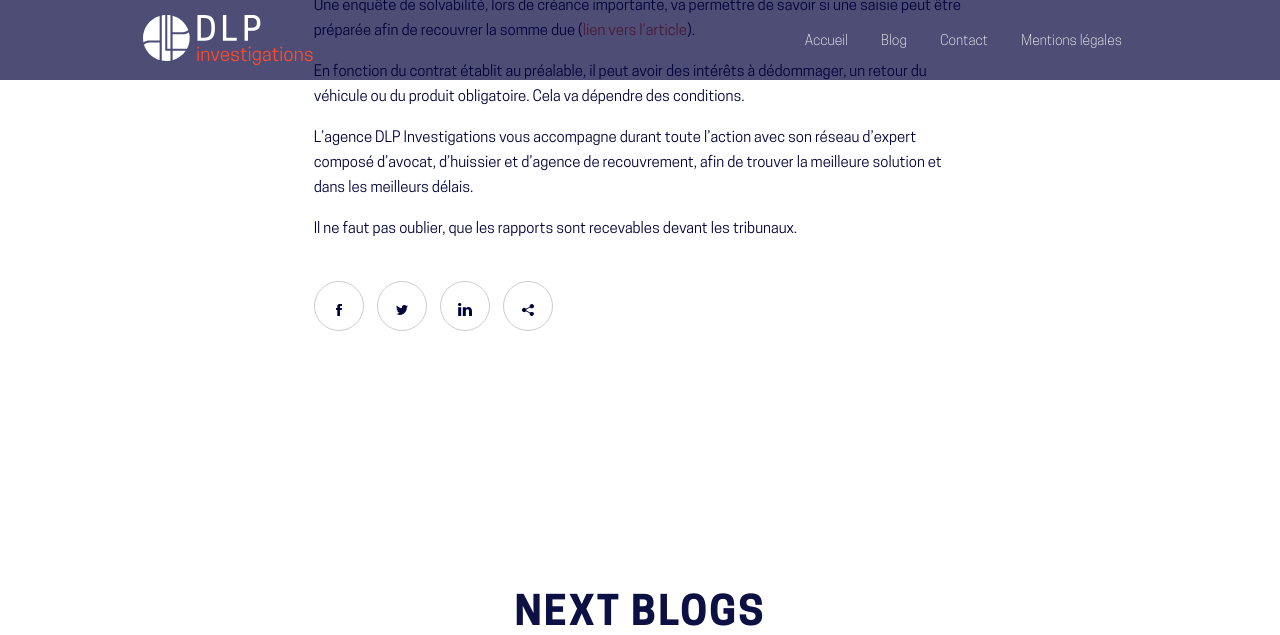
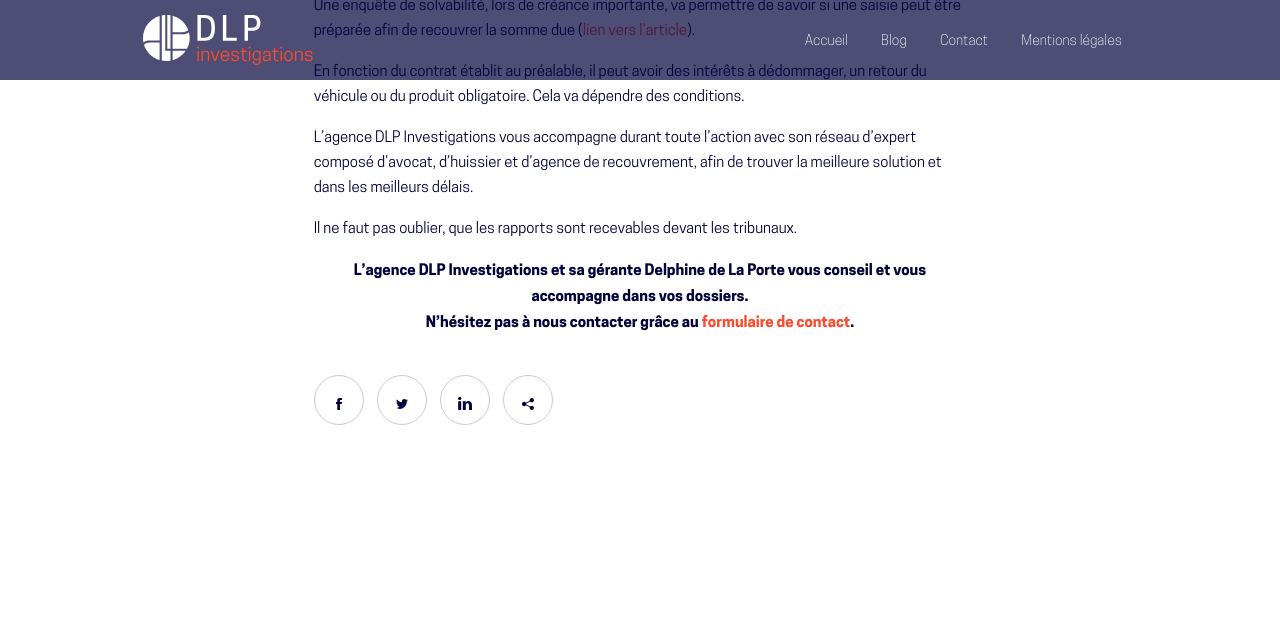
Before and after one commit to lobo-studio/dpl_investigation, a Jekyll site: the page built from _posts/2019-02-05-les-types-de-loyers-impayés.md, in a window 1280 px wide and 900 px high, scrolled down 1946 px, cut to the strip 0-635 px from the top of the window. Built offline with Jekyll 4.4.1, drawn with Linux system fonts in a browser that asks for light colours; nearby versions of some CDN libraries; some of the changed lines change nothing that is shown.

Commit message:
Updated '_posts/2019-02-05-les-types-de-loyers-impayés.md' via CloudCannon

```diff
--- a/_posts/2019-02-05-les-types-de-loyers-impayés.md
+++ b/_posts/2019-02-05-les-types-de-loyers-impayés.md
@@ -5,40 +5,43 @@
 permalink: '/blog/:title'
 ---
 
-L’expression loyers impayés est très souvent utilisée pour l’immobilier. Cependant, il existe d’autres types de loyers impayés. Nous pouvons citer entre autres les loyers bancaires dans le cadre des prêts, les loyers de location de biens de consommation comme le high-tech, l’électroménager, …
+L’expression loyers impay&eacute;s est tr&egrave;s souvent utilis&eacute;e pour l’immobilier. Cependant, il existe d’autres types de loyers impay&eacute;s. Nous pouvons citer entre autres les loyers bancaires dans le cadre des pr&ecirc;ts, les loyers de location de biens de consommation comme le high-tech, l’&eacute;lectrom&eacute;nager, …
 
-Dans tous les cas, la personne s’engage à payer un loyer en fonction d’un échéancier établi par l’organisme financier.
+Dans tous les cas, la personne s’engage &agrave; payer un loyer en fonction d’un &eacute;ch&eacute;ancier &eacute;tabli par l’organisme financier.
 
-Mais **qu’est-ce qu’un loyer impayé d’un point de vue immobilier, bancaire et de biens de consommation ?** Comment un détective privé peut apporter les pièces manquantes du puzzle au dossier ?
+Mais **qu’est-ce qu’un loyer impay&eacute; d’un point de vue immobilier, bancaire et de biens de consommation ?** Comment un d&eacute;tective priv&eacute; peut apporter les pi&egrave;ces manquantes du puzzle au dossier ?
 
-### Les différents types de loyers impayés les plus connus
+### Les diff&eacute;rents types de loyers impay&eacute;s les plus connus
 
-Les loyers impayés les plus connus et fréquents concernent l’immobilier. Cela désigne la situation où votre locataire ne vous paye plus les loyers, voire part sans donner son nouveau lieu de résidence. Il est donc en NPAI, n’habite pas à l’adresse indiquée, ou PSA, parti sans laisser d’adresse ([lien vers l’article](https://dlp-investigations.fr/recherche-de-debiteur/)).
+Les loyers impay&eacute;s les plus connus et fr&eacute;quents concernent l’immobilier. Cela d&eacute;signe la situation o&ugrave; votre locataire ne vous paye plus les loyers, voire part sans donner son nouveau lieu de r&eacute;sidence. Il est donc en NPAI, n’habite pas &agrave; l’adresse indiqu&eacute;e, ou PSA, parti sans laisser d’adresse ([lien vers l’article](https://dlp-investigations.fr/recherche-de-debiteur/)).
 
-De plus en plus fréquemment, une assurance est mise en place pour éviter ce genre de situation : la GLI ou garantie contre les loyers impayés. Si le dossier correspond aux critères de cette assurance, les loyers seront dédommagés auprès du propriétaire du logement ([lien vers l’article](https://dlp-investigations.fr/blog/locataire-parti-sans-payer)).
+De plus en plus fr&eacute;quemment, une assurance est mise en place pour &eacute;viter ce genre de situation : la GLI ou garantie contre les loyers impay&eacute;s. Si le dossier correspond aux crit&egrave;res de cette assurance, les loyers seront d&eacute;dommag&eacute;s aupr&egrave;s du propri&eacute;taire du logement ([lien vers l’article](https://dlp-investigations.fr/blog/locataire-parti-sans-payer)).
 
-Le deuxième type de loyer impayé concerne le prêt bancaire. Durant sa vie, une personne peut prendre plusieurs crédits auprès de sa banque pour acheter un bien immobilier, un crédit à la consommation etc. ….
+Le deuxi&egrave;me type de loyer impay&eacute; concerne le pr&ecirc;t bancaire. Durant sa vie, une personne peut prendre plusieurs cr&eacute;dits aupr&egrave;s de sa banque pour acheter un bien immobilier, un cr&eacute;dit &agrave; la consommation etc. ….
 
-Pour ce, il faut démontrer à sa banque que le crédit pourra être remboursé régulièrement au délai annoncé. En général, ce remboursement est mensuel. Pour ce, la banque va vérifier les revenus déclarés, le patrimoine etc.
+Pour ce, il faut d&eacute;montrer &agrave; sa banque que le cr&eacute;dit pourra &ecirc;tre rembours&eacute; r&eacute;guli&egrave;rement au d&eacute;lai annonc&eacute;. En g&eacute;n&eacute;ral, ce remboursement est mensuel. Pour ce, la banque va v&eacute;rifier les revenus d&eacute;clar&eacute;s, le patrimoine etc.
 
 ![](/assets/img/Impayé.jpg)
 
-Si les conditions ne sont pas réunies le prêt ne sera pas accordé. A l’inverse si les conditions sont réunies, le prêt sera accordé. Mais, pour plusieurs raisons, un changement de revenus ou autres, la personne peut ne plus pouvoir rembourser à chaque échéance. Il y a donc un loyer impayé.
+Si les conditions ne sont pas r&eacute;unies le pr&ecirc;t ne sera pas accord&eacute;. A l’inverse si les conditions sont r&eacute;unies, le pr&ecirc;t sera accord&eacute;. Mais, pour plusieurs raisons, un changement de revenus ou autres, la personne peut ne plus pouvoir rembourser &agrave; chaque &eacute;ch&eacute;ance. Il y a donc un loyer impay&eacute;.
 
-La troisième catégorie de loyer impayé est orientée vers la location de produit comme un véhicule via un LOA, location avec option d’achat ou leasing, ou d’électroménager ou high-tech. Dans le cas du LOA, la personne paye un loyer en fonction d’un échéancier prédéfini et sur une durée déterminée. A la fin de ce délai, la personne peut soit racheter le véhicule soit le rendre à l’établissement propriétaire.
+La troisi&egrave;me cat&eacute;gorie de loyer impay&eacute; est orient&eacute;e vers la location de produit comme un v&eacute;hicule via un LOA, location avec option d’achat ou leasing, ou d’&eacute;lectrom&eacute;nager ou high-tech. Dans le cas du LOA, la personne paye un loyer en fonction d’un &eacute;ch&eacute;ancier pr&eacute;d&eacute;fini et sur une dur&eacute;e d&eacute;termin&eacute;e. A la fin de ce d&eacute;lai, la personne peut soit racheter le v&eacute;hicule soit le rendre &agrave; l’&eacute;tablissement propri&eacute;taire.
 
-Pour la location de meuble ou d’électroménager, la personne utilise ce dernier pendant une période en payant un loyer en contrepartie. Quand il n’a plus besoin de ce meuble ou de cet électroménager, il n’a qu’à le rendre à l’établissement propriétaire.
+Pour la location de meuble ou d’&eacute;lectrom&eacute;nager, la personne utilise ce dernier pendant une p&eacute;riode en payant un loyer en contrepartie. Quand il n’a plus besoin de ce meuble ou de cet &eacute;lectrom&eacute;nager, il n’a qu’&agrave; le rendre &agrave; l’&eacute;tablissement propri&eacute;taire.
 
-### L’apport d’un détective privé
+### L’apport d’un d&eacute;tective priv&eacute;
 
-Dans ces cas de loyer impayé, la personne peut très bien arrêter de payer les locations et disparaître. Cela va entraîner différentes conséquences. Cependant, dans tous les cas l’agence DLP Investigations peut vous aider à trouver la pièce manquante du puzzle.
+Dans ces cas de loyer impay&eacute;, la personne peut tr&egrave;s bien arr&ecirc;ter de payer les locations et dispara&icirc;tre. Cela va entra&icirc;ner diff&eacute;rentes cons&eacute;quences. Cependant, dans tous les cas l’agence DLP Investigations peut vous aider &agrave; trouver la pi&egrave;ce manquante du puzzle.
 
-Une recherche de débiteur va permettre de retrouver l’adresse du locataire afin de pouvoir relancer les mises en demeure voire faire intervenir un huissier de justice afin d’établir un échéancier de recouvrement ([lien vers l’article](https://dlp-investigations.fr/recherche-de-debiteur/)).
+Une recherche de d&eacute;biteur va permettre de retrouver l’adresse du locataire afin de pouvoir relancer les mises en demeure voire faire intervenir un huissier de justice afin d’&eacute;tablir un &eacute;ch&eacute;ancier de recouvrement ([lien vers l’article](https://dlp-investigations.fr/recherche-de-debiteur/)).
 
-Une enquête de solvabilité, lors de créance importante, va permettre de savoir si une saisie peut être préparée afin de recouvrer la somme due ([lien vers l’article](https://dlp-investigations.fr/l-enquete-de-solvabilite/)).
+Une enqu&ecirc;te de solvabilit&eacute;, lors de cr&eacute;ance importante, va permettre de savoir si une saisie peut &ecirc;tre pr&eacute;par&eacute;e afin de recouvrer la somme due ([lien vers l’article](https://dlp-investigations.fr/l-enquete-de-solvabilite/)).
 
-En fonction du contrat établit au préalable, il peut avoir des intérêts à dédommager, un retour du véhicule ou du produit obligatoire. Cela va dépendre des conditions.
+En fonction du contrat &eacute;tablit au pr&eacute;alable, il peut avoir des int&eacute;r&ecirc;ts &agrave; d&eacute;dommager, un retour du v&eacute;hicule ou du produit obligatoire. Cela va d&eacute;pendre des conditions.
 
-L’agence DLP Investigations vous accompagne durant toute l’action avec son réseau d’expert composé d’avocat, d’huissier et d’agence de recouvrement, afin de trouver la meilleure solution et dans les meilleurs délais.
+L’agence DLP Investigations vous accompagne durant toute l’action avec son r&eacute;seau d’expert compos&eacute; d’avocat, d’huissier et d’agence de recouvrement, afin de trouver la meilleure solution et dans les meilleurs d&eacute;lais.
 
 Il ne faut pas oublier, que les rapports sont recevables devant les tribunaux.
+
+**L'agence DLP Investigations et sa g&eacute;rante Delphine de La Porte vous conseil et vous accompagne dans vos dossiers.**<br>**N'h&eacute;sitez pas &agrave; nous contacter gr&acirc;ce au&nbsp;[formulaire de contact](https://dlp-investigations.fr/#contact).**
+{: .center-this-text}
```
